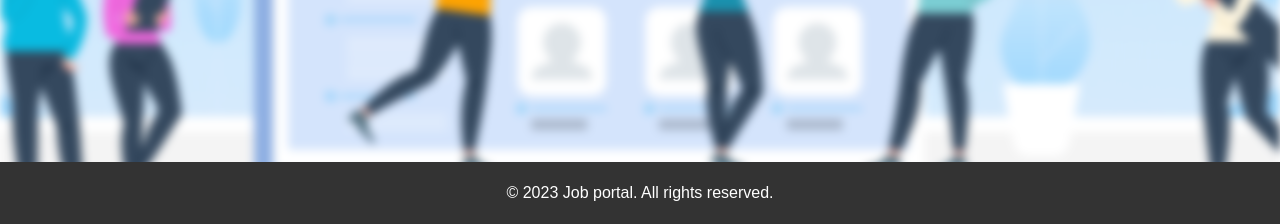
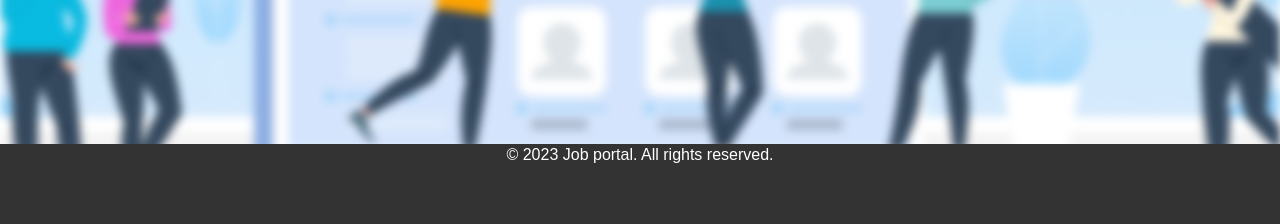
Before and after one commit to MyrHlorid/FinalProject, a Django app: page / in a window 1280 px wide. Shown: the part 576-800 px from the top of the page. Run offline with Django 3.2, Linux system fonts and the light colour scheme; some libraries are stand-ins or nearby versions.

Commit message:
some changes

```diff
--- a/templates/base.html
+++ b/templates/base.html
@@ -41,12 +41,12 @@
     .footer {
       background-color: #333;
       color: #fff;
-      padding: 20px;
-
+        position: absolute;
       text-align: center;
-        position: fixed;
+        left: 0;
+        bottom: 0;
         width: 100%;
-        bottom: 0;
+        height: 80px;
     }
     .content{
       height: 80%;
```
